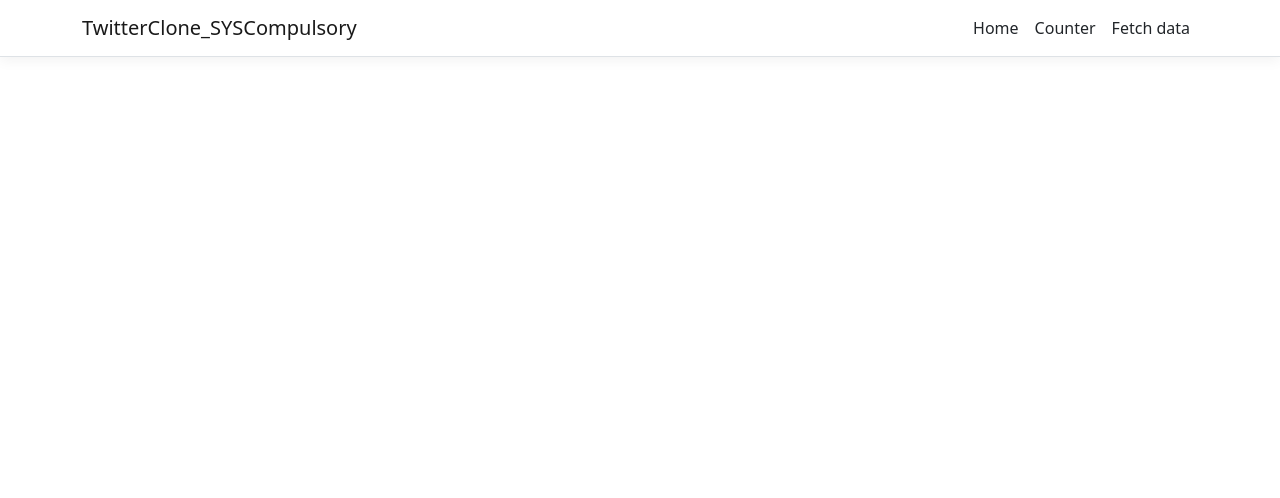
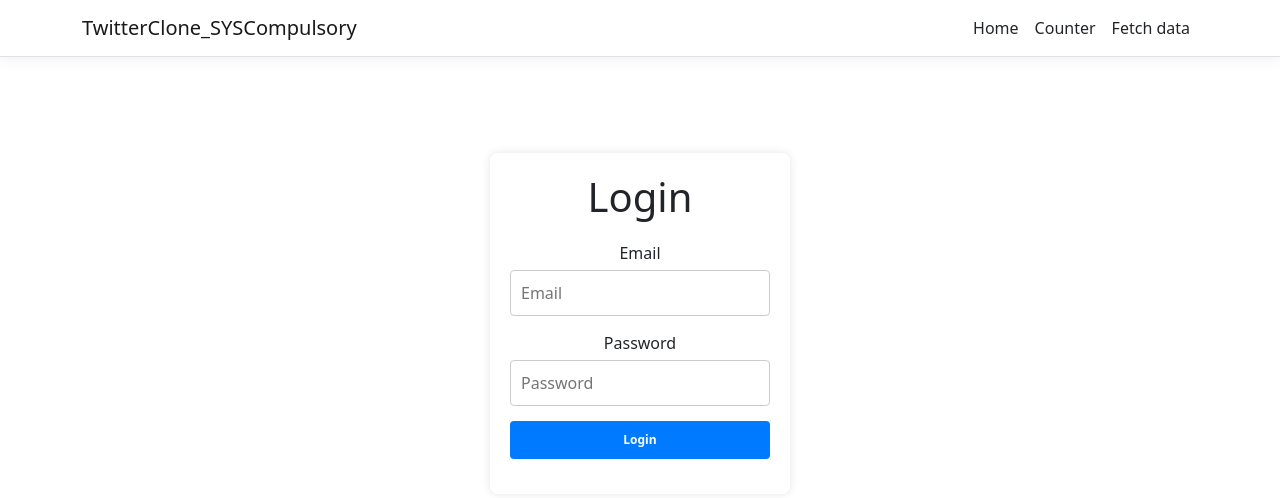
Before and after one commit to nicklas0110/TwitterClone-SYSCompulsory, an Angular app in the folder Frontend/ClientApp/: page /login-page in a window 1280 px wide. Before the commit this address led to /. Shown: the top 498 px of the page. Built offline with nearby package versions, Linux system fonts and the light colour scheme.

Commit message:
login page + interfaces added

```diff
--- a/Frontend/ClientApp/src/app/app.module.ts
+++ b/Frontend/ClientApp/src/app/app.module.ts
@@ -9,6 +9,7 @@
 import { HomeComponent } from './home/home.component';
 import { CounterComponent } from './counter/counter.component';
 import { FetchDataComponent } from './fetch-data/fetch-data.component';
+import { LoginPageComponent } from './login-page/login-page.component';
 
 @NgModule({
   declarations: [
@@ -16,7 +17,8 @@
     NavMenuComponent,
     HomeComponent,
     CounterComponent,
-    FetchDataComponent
+    FetchDataComponent,
+    LoginPageComponent
   ],
   imports: [
     BrowserModule.withServerTransition({ appId: 'ng-cli-universal' }),
@@ -26,6 +28,7 @@
       { path: '', component: HomeComponent, pathMatch: 'full' },
       { path: 'counter', component: CounterComponent },
       { path: 'fetch-data', component: FetchDataComponent },
+      { path: 'login-page', component: LoginPageComponent },
     ])
   ],
   providers: [],
--- a/Frontend/ClientApp/src/app/home/home.component.html
+++ b/Frontend/ClientApp/src/app/home/home.component.html
@@ -60,6 +60,11 @@
       <h3>John Doe</h3>
       <p>@markjohnson - 3h ago</p>
       <p>Consectetur adipiscing elit, sed do eiusmod tempor incididunt ut labore et dolore magna aliqua.</p>
+      <form id="react-form">
+        <button type="submit">Like</button>
+        <button type="submit">Comment</button>
+        <button type="submit">Follow</button>
+      </form>
     </div>
   </div>
   <!-- Add more tweets -->
--- a/Frontend/ClientApp/src/app/home/home.component.ts
+++ b/Frontend/ClientApp/src/app/home/home.component.ts
@@ -6,4 +6,5 @@
   styleUrls: ['./home.component.css']
 })
 export class HomeComponent {
+  string: string = '';
 }
--- /dev/null
+++ b/Frontend/ClientApp/src/app/interfaces/comment.interface.ts
@@ -0,0 +1,6 @@
+import {User} from "./user.interface";
+
+export interface Comment {
+  user: User;
+  body: string;
+}
--- /dev/null
+++ b/Frontend/ClientApp/src/app/interfaces/login.interface.ts
@@ -0,0 +1,4 @@
+export interface Login {
+  email: string;
+  password: string;
+}
--- /dev/null
+++ b/Frontend/ClientApp/src/app/interfaces/user.interface.ts
@@ -0,0 +1,5 @@
+export interface User {
+  email: string;
+  description: string;
+  profilePicture: string;
+}
--- /dev/null
+++ b/Frontend/ClientApp/src/app/login-page/login-page.component.css
@@ -0,0 +1,65 @@
+.login-container {
+  background-color: white;
+  border-radius: 8px;
+  box-shadow: 0px 0px 10px rgba(0, 0, 0, 0.1);
+  padding: 20px;
+  width: 300px;
+  text-align: center;
+  margin: 0 auto;
+  margin-bottom: 80px;
+  margin-top: 10vh;
+}
+
+.login-container h1 {
+  margin-bottom: 20px;
+}
+
+.form-group {
+  margin-bottom: 15px;;
+}
+
+.form-group label {
+  display: block;
+  margin-bottom: 5px;
+}
+
+.form-group input {
+  width: 100%;
+  padding: 10px;
+  border: 1px solid #ccc;
+  border-radius: 4px;
+  box-sizing: border-box;
+}
+
+button {
+  background-color: #007bff;
+  color: white;
+  border: none;
+  border-radius: 4px;
+  padding: 10px 20px;
+  cursor: pointer;
+  width: 100%;
+  font-weight: bold;
+  font-size: 12px;
+}
+
+button:hover {
+  background-color: #0056b3;
+}
+
+.loggedIn{
+  background-color: white;
+  border-radius: 8px;
+  box-shadow: 0px 0px 10px rgba(0, 0, 0, 0.1);
+  padding: 20px;
+  width: 300px;
+  text-align: center;
+  margin: 0 auto;
+  margin-bottom: 150px;
+  margin-top: 10vh;
+}
+
+.error{
+  margin-top: 15px;
+  color: red;
+}
--- /dev/null
+++ b/Frontend/ClientApp/src/app/login-page/login-page.component.html
@@ -0,0 +1,24 @@
+<div class="loggedIn" *ngIf="loggedIn">
+  <h1>Allerede logget ind</h1>
+  <button routerLink="/">Take me to the frontpage!</button>
+</div>
+
+<div *ngIf="loggedIn==false">
+  <div class="login-container">
+    <h1>Login</h1>
+    <form>
+      <div class="form-group">
+        <label for="email">Email</label>
+        <input type="email" id="email" name="email" placeholder="Email" [(ngModel)]="email" required>
+      </div>
+      <div class="form-group">
+        <label for="password">Password</label>
+        <input type="password" id="password" name="password" placeholder="Password" [(ngModel)]="password" required>
+      </div>
+      <button type="submit" (click)="handleLogin(email, password)">Login</button>
+    </form>
+    <div class="error">
+      {{ error }}
+    </div>
+  </div>
+</div>
--- /dev/null
+++ b/Frontend/ClientApp/src/app/login-page/login-page.component.ts
@@ -0,0 +1,41 @@
+import { Component } from '@angular/core';
+import {Router} from "@angular/router";
+
+@Component({
+  selector: 'app-login-page',
+  templateUrl: './login-page.component.html',
+  styleUrls: ['./login-page.component.css']
+})
+export class LoginPageComponent {
+  email: string = '';
+  password: string = '';
+  error: string = '';
+  loggedIn: boolean = false;
+
+  constructor( private router: Router) {}
+
+  navigateToPage(page: string) {
+    this.router.navigate(['/' + page]);
+  }
+
+  async handleLogin(email: string, password: string) {
+    try {
+
+      //TODO: Implement login logic here
+
+      window.scrollTo(0, 0);
+
+      // Successful login
+      this.navigateToPage('admin-panel/admin');
+    } catch (error) {
+      // Handle login errors
+      console.error('Login error:', error);
+
+      if ((error as any).code === 'auth/wrong-password') {
+        this.error = 'Wrong password. Please try again.';
+      } else {
+        this.error = 'Wrong Email or password';
+      }
+    }
+  }
+}
```
Also changed, not shown: Frontend/ClientApp/src/app/interfaces/tweet.interface.ts (added, +10 -0 lines).
